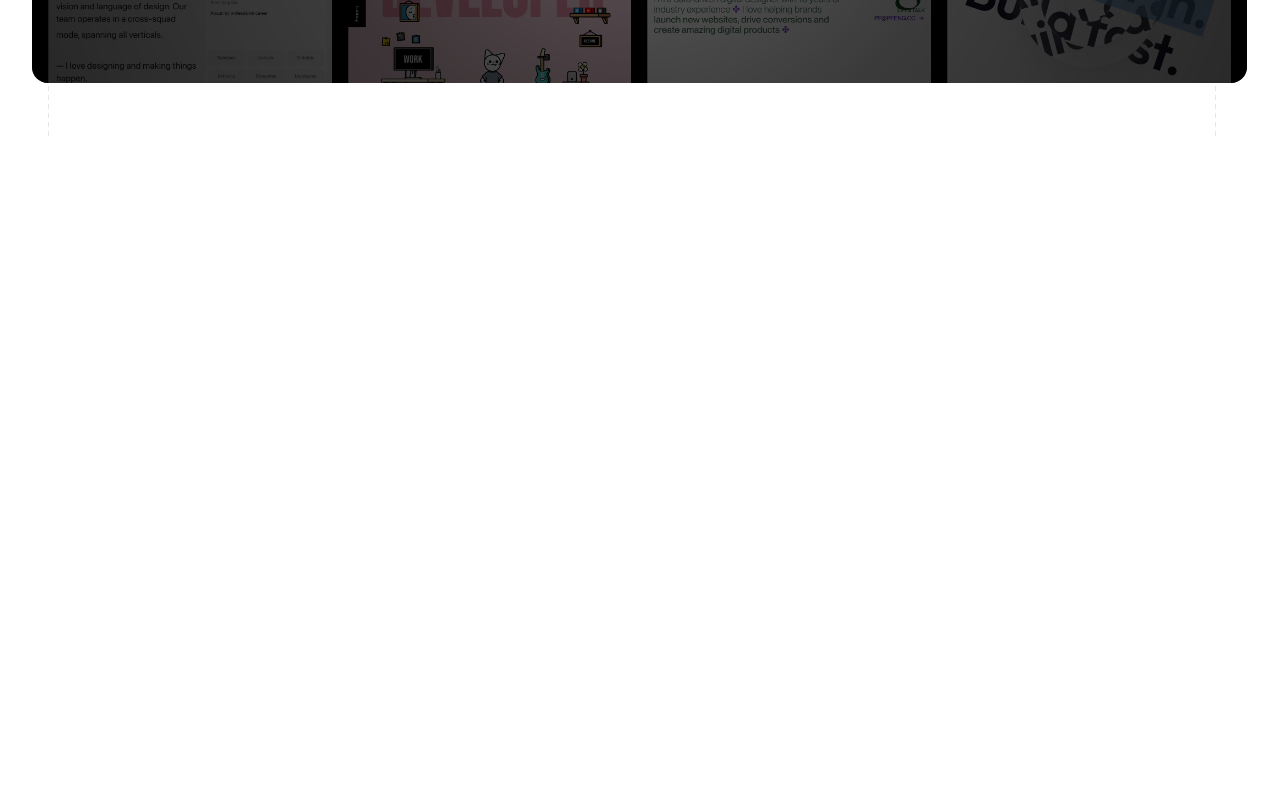
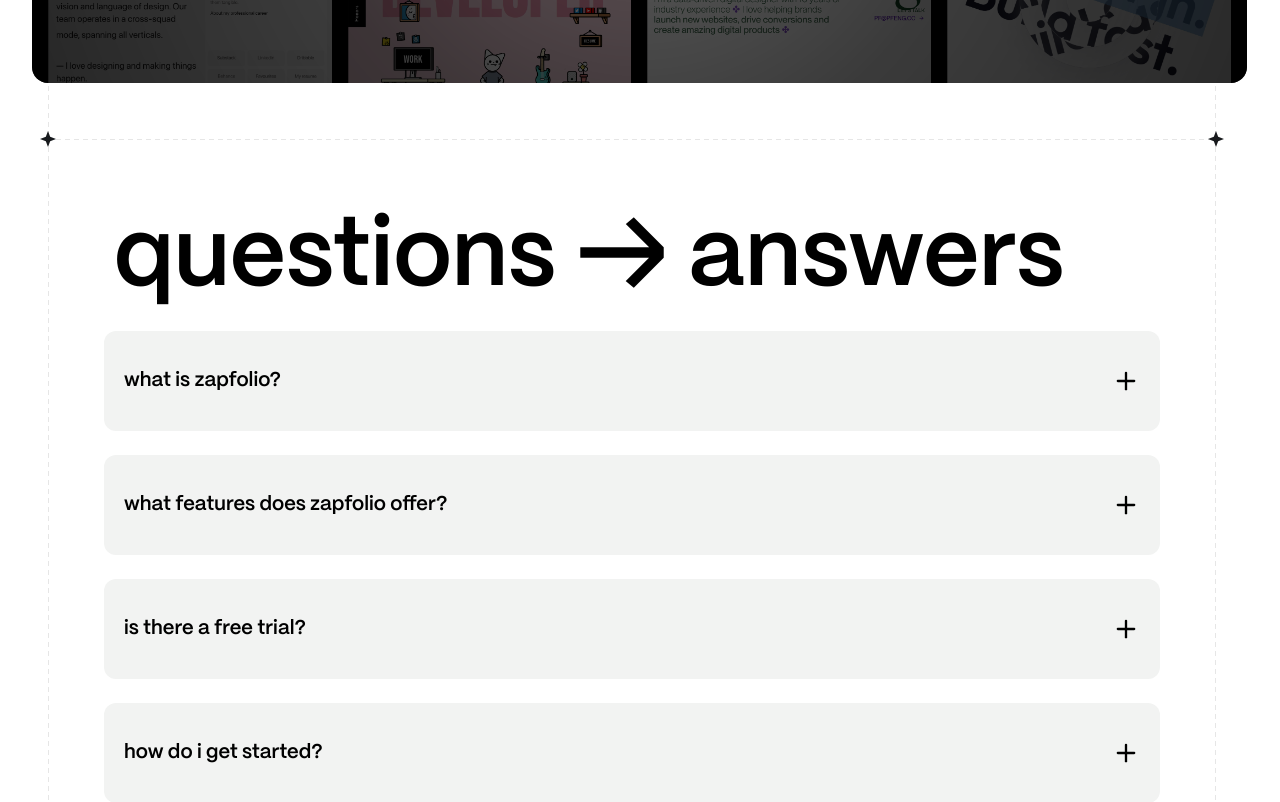
Before and after one commit to HEMANTH123SR/zapf, a Next.js app: page / in a window 1280 px wide. Shown: the part 6860-7662 px from the top of the page. Built offline with nearby package versions, Linux system fonts and the light colour scheme.

Commit message:
faq responsiveness add

```diff
--- a/app/page.tsx
+++ b/app/page.tsx
@@ -49,7 +49,7 @@
         </div>
         <CtaWithPreviewCards />
       </section>
-      {/* <section
+      <section
         className="w-full"
         style={{ backgroundImage: "url('/top-left-right.svg')" }}
       >
@@ -58,7 +58,7 @@
           <img className="h-4 w-4 relative -right-2 bottom-2" src="/star.svg" />
         </div>
         <Faq />
-      </section>  */}
+      </section>
     </main>
   );
 }
--- a/components/Faq.tsx
+++ b/components/Faq.tsx
@@ -84,13 +84,15 @@
 
 export function Faq() {
   return (
-    <div className="w-full flex flex-col justify-center items-center p-14">
-      <div className="w-full flex flex-col justify-start items-start">
-        <h2 className="text-base font-bold mb-2 text-slate-400">FAQs</h2>
-        <h1 className="text-7xl font-bold mb-8">Questions → Answers</h1>
+    <div className="w-full flex flex-col justify-center items-center p-14 lowercase">
+      <div className="w-full flex flex-col justify-start items-start px-2.5">
+        {/* <h2 className="text-sm ml-3 mb-2 text-slate-400">FAQs</h2> */}
+        <h3 className="text-[3.2rem] sm:text-[3.8rem] md:text-[4.5rem] lg:text-[5.4rem] xl:text-8xl text-center  ">
+          Questions → Answers
+        </h3>
       </div>
 
-      <Accordion type="single" collapsible className="w-full">
+      <Accordion type="single" collapsible className="w-full ">
         <AccordionItem value="item-1">
           <AccordionTrigger className="text-left">
             What is Zapfolio?
--- a/components/ui/accordion.tsx
+++ b/components/ui/accordion.tsx
@@ -3,8 +3,6 @@
 import * as AccordionPrimitive from "@radix-ui/react-accordion";
 import { Plus } from "lucide-react";
 import { cn } from "@/lib/utils";
-
-
 
 const Accordion = AccordionPrimitive.Root;
 
@@ -28,7 +26,7 @@
     <AccordionPrimitive.Trigger
       ref={ref}
       className={cn(
-        "flex flex-1 items-center justify-between py-4 text-xl font-medium transition-all hover:underline [&[data-state=open]>svg]:rotate-180",
+        "flex lowercase flex-1 items-center justify-between py-4 text-lg md:text-xl font-medium transition-all hover:underline [&[data-state=open]>svg]:rotate-180",
         className
       )}
       {...props}
@@ -46,7 +44,7 @@
 >(({ className, children, ...props }, ref) => (
   <AccordionPrimitive.Content
     ref={ref}
-    className="overflow-hidden text-base data-[state=closed]:animate-accordion-up data-[state=open]:animate-accordion-down "
+    className="overflow-hidden text-sm md:text-base lowercase  data-[state=closed]:animate-accordion-up data-[state=open]:animate-accordion-down "
     {...props}
   >
     <div className={cn("pb-4 pt-0", className)}>{children}</div>
```
